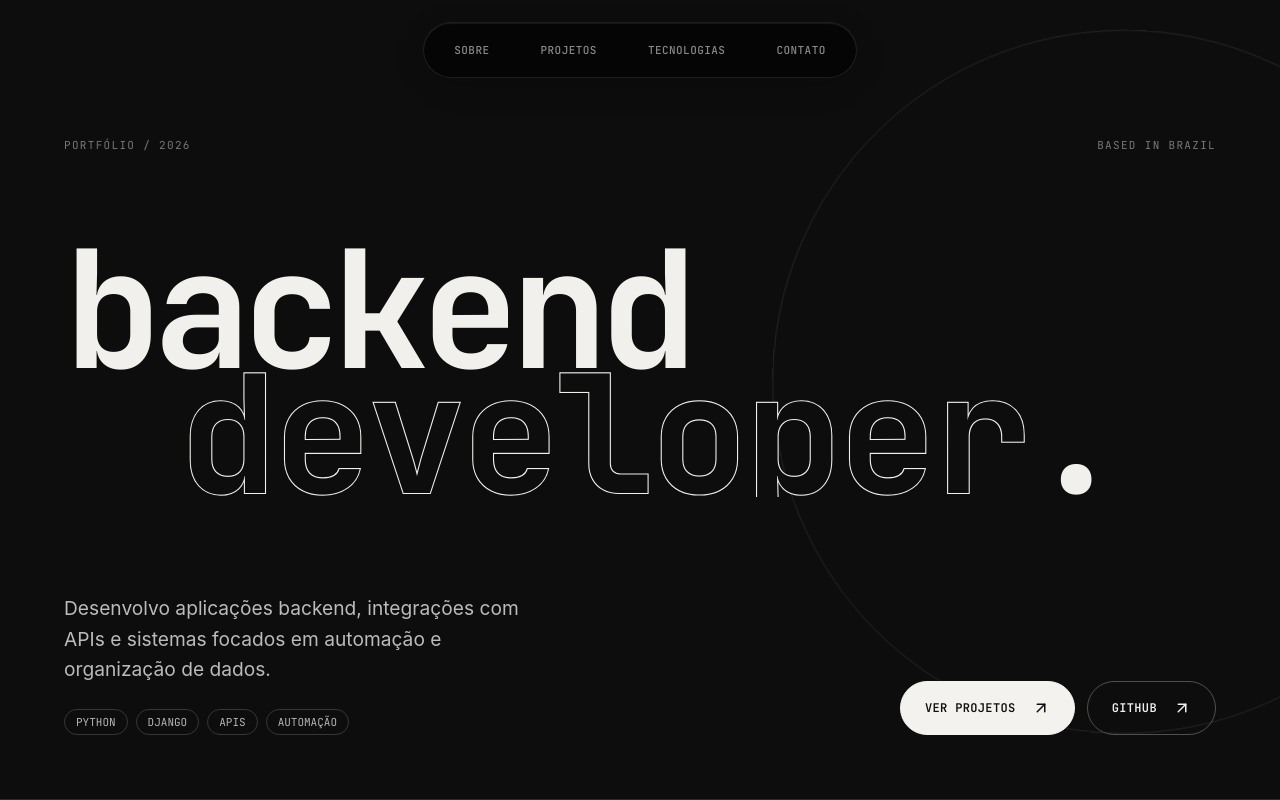
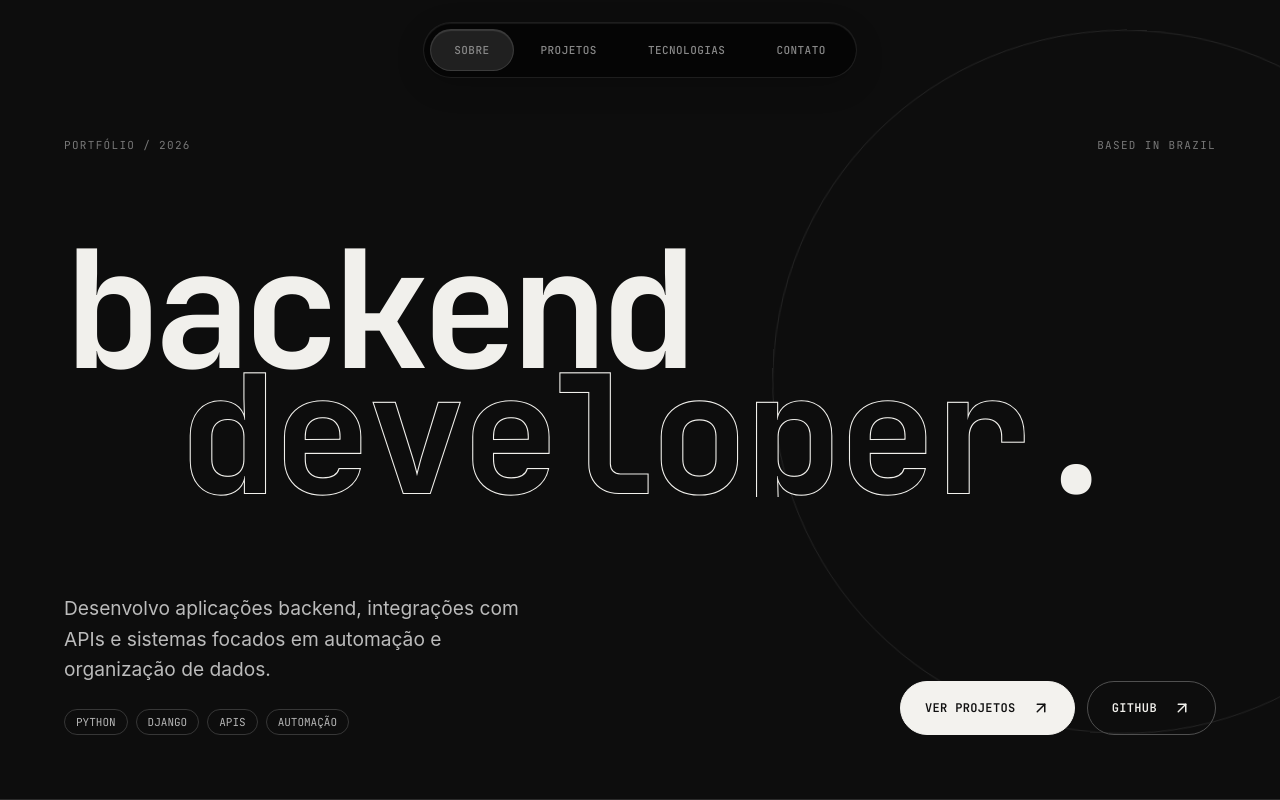
Before and after one commit to mesql1/portfolio_luiz, a Next.js app: page / in a window 1280 px wide. Shown: the top 800 px of the page. Built offline with nearby package versions, Linux system fonts and the light colour scheme.

Commit message:
Estiliza indicador móvel da navbar

```diff
--- a/app/globals.css
+++ b/app/globals.css
@@ -10,10 +10,10 @@ button,a { -webkit-tap-highlight-color:transparent; }
 :focus-visible { outline:2px solid var(--fg); outline-offset:5px; }
 ::selection { background:var(--fg); color:var(--bg); }
 .nav-shell { position:fixed; z-index:100; top:22px; left:0; right:0; height:auto; display:flex; align-items:center; justify-content:center; padding:0 20px; pointer-events:none; }
-.nav-links { display:flex; align-items:center; gap:3px; max-width:100%; padding:6px; border:1px solid rgba(255,255,255,.1); border-radius:999px; background:#050505; box-shadow:inset 0 1px 1px rgba(255,255,255,.08),0 8px 30px rgba(0,0,0,.16); font:500 11px/1 var(--mono); text-transform:uppercase; letter-spacing:.04em; pointer-events:auto; }
-.nav-links>a { display:flex; align-items:center; justify-content:center; min-height:42px; padding:0 clamp(14px,1.8vw,26px); border:1px solid transparent; border-radius:999px; color:#888; transition:color .25s,background .25s,border-color .25s; }
+.nav-links { position:relative; display:flex; align-items:center; gap:3px; max-width:100%; padding:6px; border:1px solid rgba(255,255,255,.1); border-radius:999px; background:#050505; box-shadow:inset 0 1px 1px rgba(255,255,255,.08),0 8px 30px rgba(0,0,0,.16); font:500 11px/1 var(--mono); text-transform:uppercase; letter-spacing:.04em; pointer-events:auto; }.nav-links::before { content:""; position:absolute; z-index:0; top:6px; left:0; width:var(--nav-indicator-width,0px); height:42px; border:1px solid rgba(255,255,255,.12); border-radius:999px; background:#202020; box-shadow:inset 0 1px 1px rgba(255,255,255,.12); opacity:0; transform:translateX(var(--nav-indicator-x,0px)); transition:transform .52s cubic-bezier(.22,1,.36,1),width .42s cubic-bezier(.22,1,.36,1),opacity .15s ease; pointer-events:none; }.nav-links--ready::before { opacity:1; }
+.nav-links>a { position:relative; z-index:1; display:flex; align-items:center; justify-content:center; min-height:42px; padding:0 clamp(14px,1.8vw,26px); border:1px solid transparent; border-radius:999px; color:#888; transition:color .25s,background .25s,border-color .25s; }
 .nav-links>a:hover { color:var(--fg); background:rgba(255,255,255,.06); }
-.nav-links>a.active { color:var(--fg); background:#202020; border-color:rgba(255,255,255,.12); box-shadow:inset 0 1px 1px rgba(255,255,255,.12); }
+.nav-links>a.active { color:var(--fg); background:transparent; border-color:transparent; box-shadow:none; }.nav-links>a.active:hover { background:transparent; }
 .hero-particles { position:absolute; inset:0; z-index:1; width:100%; height:100%; pointer-events:none; }
 .hero { position:relative; min-height:100svh; padding:140px clamp(24px,5vw,86px) 64px; display:flex; flex-direction:column; justify-content:space-between; overflow:hidden; border-bottom:1px solid var(--line); }
 .hero::after { content:""; position:absolute; z-index:4; left:0; bottom:0; width:100%; height:1px; background:linear-gradient(90deg,transparent 0,var(--fg) 16%,var(--fg) 84%,transparent 100%); transform:scaleX(0); transform-origin:left center; animation:hero-progress 2.7s .15s cubic-bezier(.22,1,.36,1) both; }
@@ -154,7 +154,7 @@ footer { min-height:180px; display:grid; grid-template-columns:1fr auto 1fr; ali
   .project-card--scroll { padding-bottom:100px; }.project-card__sticky { gap:30px; }.project-card h3 { font-size:2.65rem; }.project-carousel__stage { display:block; padding:18px 0 28px; }.project-carousel__slot--side { display:none; }.project-carousel__slot--center { width:100%; margin:0 auto; }.project-carousel__slot--center .project-visual { min-height:380px; border-radius:20px; }.carousel-arrow { width:48px; height:48px; }.carousel-arrow--left { left:6px; }.carousel-arrow--right { right:6px; }.project-carousel figcaption { gap:10px; font-size:10px; }.carousel-dots button { width:20px; }.carousel-dots button.active { width:34px; }.discord-ui { grid-template-columns:48px 1fr; }.discord-sidebar { padding:18px 8px; }.discord-sidebar b,.discord-sidebar span { width:28px;height:28px; }.discord-content { padding:18px 12px; }.finance-ui { padding:26px 18px; }.bars { height:150px; }.finance-list { flex-wrap:wrap; }.coming-soon { grid-template-columns:1fr; padding:28px; }.coming-soon>span { font-size:2rem; }
   .about-grid { gap:55px; }.about-copy .lead { font-size:2.2rem; }.identity-card { min-height:430px; }.tech-intro { align-items:flex-start; flex-direction:column; }.tech-intro h2 { font-size:3.5rem; }.tech-grid { grid-template-columns:1fr; grid-template-areas:"a" "b" "c" "d" "e"; }.tech-group { min-height:180px; }.github-section { min-height:740px; }.github-copy h2 { font-size:7rem; }.contact-section { min-height:680px; }.contact-section h2 { font-size:4.1rem; }.social-list { grid-template-columns:repeat(2,minmax(0,1fr)); }.social-link { min-height:92px; padding:14px 7px; flex-direction:column; justify-content:center; gap:10px; text-align:center; }.social-link:nth-child(odd) { border-right:1px solid #333; }.social-link:nth-child(even) { border-right:0; }.social-link:nth-child(-n+4) { border-bottom:1px solid #333; }.social-link:last-child { border-right:1px solid #333; border-bottom:0; }.social-link:hover:not([aria-disabled="true"]) { padding:14px 7px; }.social-link>span { flex-direction:column; gap:7px; }.social-link>svg { display:none; } footer { grid-template-columns:1fr; text-align:left; } footer p:last-child { text-align:left; }
 }
-@media (prefers-reduced-motion:reduce) { html { scroll-behavior:auto; } *,*::before,*::after { animation-duration:.01ms!important; animation-iteration-count:1!important; transition-duration:.01ms!important; }.carousel-frame--in,.carousel-frame--out { animation-duration:.68s!important; }.reveal { transform:none; transition:opacity .7s ease!important; }.hero::after { animation:hero-progress 2.7s .15s cubic-bezier(.22,1,.36,1) both!important; }.hero__eyebrow { animation:hero-meta-in .65s .12s cubic-bezier(.22,1,.36,1) both!important; }.hero h1 span:first-child { animation:hero-backend-in .9s .28s cubic-bezier(.22,1,.36,1) both!important; }.hero h1 span:last-child { animation:hero-developer-in 1.05s .62s cubic-bezier(.22,1,.36,1) both!important; }.hero h1 i { animation:hero-dot-pulse 2.2s 1.55s ease-in-out infinite!important; }.hero__bottom { animation:hero-bottom-in .8s 1.05s cubic-bezier(.22,1,.36,1) both!important; }.scroll-cue { animation:hero-cue-in .65s 1.35s ease both,bob 2.2s 2s ease-in-out infinite!important; }.orbit--hero { opacity:1!important; transform:none!important; animation:none!important; }.github-code__wheel-track { animation:github-code-wheel-reduced 12s ease-in-out infinite!important; }.contact-section.is-visible h2 i { animation:contact-question-in .8s 2s cubic-bezier(.22,1,.36,1) both!important; } }
+@media (prefers-reduced-motion:reduce) { .nav-links::before { transition:transform .52s cubic-bezier(.22,1,.36,1),width .42s cubic-bezier(.22,1,.36,1),opacity .15s ease!important; } html { scroll-behavior:auto; } *,*::before,*::after { animation-duration:.01ms!important; animation-iteration-count:1!important; transition-duration:.01ms!important; }.carousel-frame--in,.carousel-frame--out { animation-duration:.68s!important; }.reveal { transform:none; transition:opacity .7s ease!important; }.hero::after { animation:hero-progress 2.7s .15s cubic-bezier(.22,1,.36,1) both!important; }.hero__eyebrow { animation:hero-meta-in .65s .12s cubic-bezier(.22,1,.36,1) both!important; }.hero h1 span:first-child { animation:hero-backend-in .9s .28s cubic-bezier(.22,1,.36,1) both!important; }.hero h1 span:last-child { animation:hero-developer-in 1.05s .62s cubic-bezier(.22,1,.36,1) both!important; }.hero h1 i { animation:hero-dot-pulse 2.2s 1.55s ease-in-out infinite!important; }.hero__bottom { animation:hero-bottom-in .8s 1.05s cubic-bezier(.22,1,.36,1) both!important; }.scroll-cue { animation:hero-cue-in .65s 1.35s ease both,bob 2.2s 2s ease-in-out infinite!important; }.orbit--hero { opacity:1!important; transform:none!important; animation:none!important; }.github-code__wheel-track { animation:github-code-wheel-reduced 12s ease-in-out infinite!important; }.contact-section.is-visible h2 i { animation:contact-question-in .8s 2s cubic-bezier(.22,1,.36,1) both!important; } }
 
 .project-carousel__slot .project-visual--screenshot { min-height:0; padding:0; aspect-ratio:1.88/1; background:#202124; }
 .project-screenshot { display:block; width:100%; height:100%; object-fit:contain; }
```
